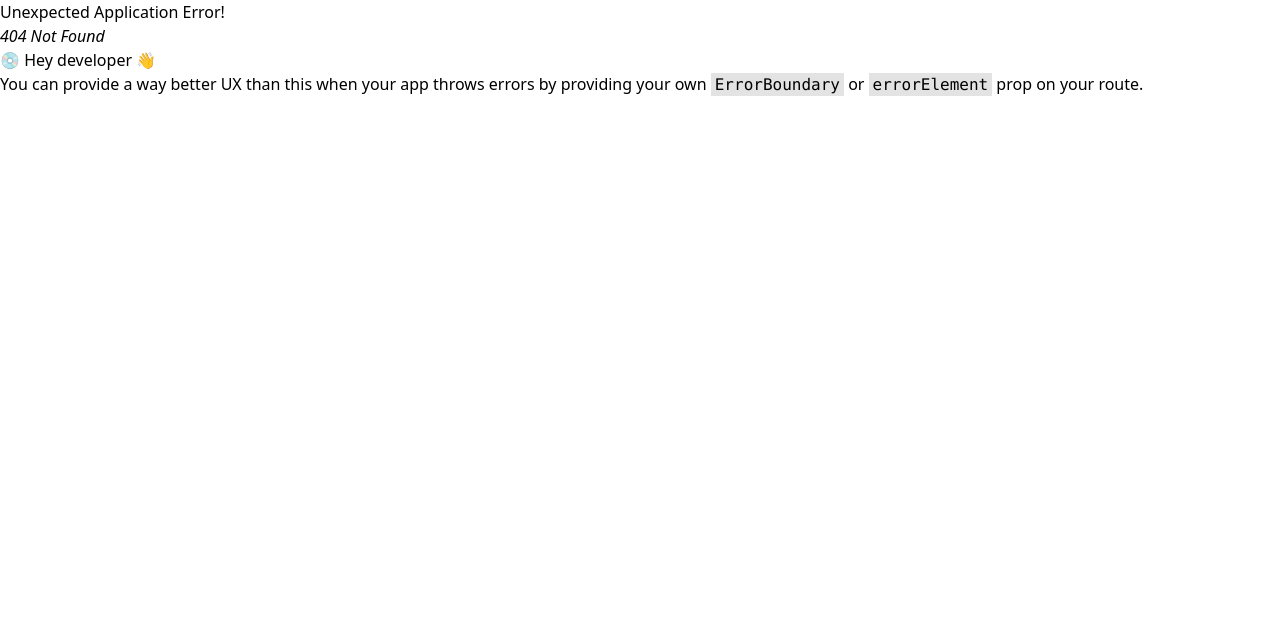
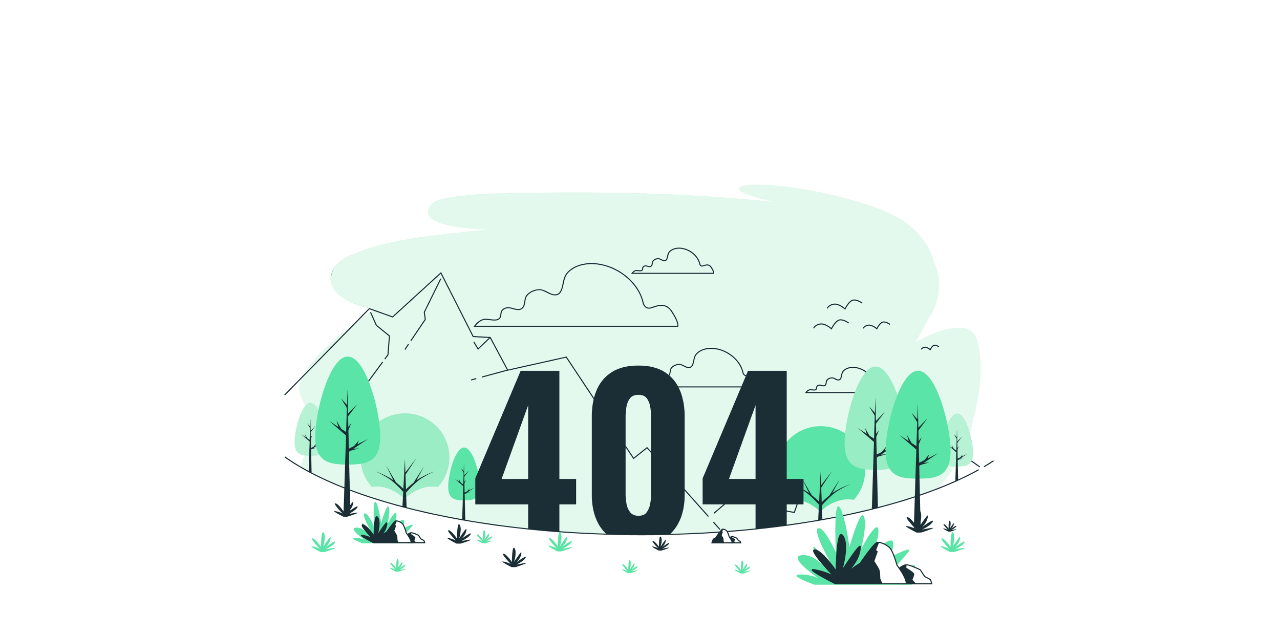
Before and after one commit to bdCalling-Sdt-hub/danny-booking-frontend, a React (Vite) app: page / in a window 1280 px wide. Before the commit this address had no page. Shown: the top 624 px of the page. Built offline with nearby package versions, Linux system fonts and the light colour scheme.

Commit message:
added not found page

```diff
--- /dev/null
+++ b/src/NotFound.tsx
@@ -0,0 +1,14 @@
+import notFound from "./assets/404.jpg";
+const NotFound = () => {
+  return (
+    <div className="h-screen flex justify-center items-center">
+      <img
+        className="w-full max-w-md sm:max-w-lg md:max-w-xl lg:max-w-2xl xl:max-w-3xl"
+        src={notFound}
+        alt="Not Found"
+      />
+    </div>
+  );
+};
+
+export default NotFound;
--- a/src/router/router.tsx
+++ b/src/router/router.tsx
@@ -1,9 +1,14 @@
 import { createBrowserRouter } from "react-router-dom";
 import App from "../App";
+import NotFound from "../NotFound";
 
 export const router = createBrowserRouter([
   {
     path: "/:id",
     element: <App />,
   },
+  {
+    path: "/*",
+    element: <NotFound />,
+  },
 ]);
```
Also changed, not shown: src/assets/404.jpg (added).
